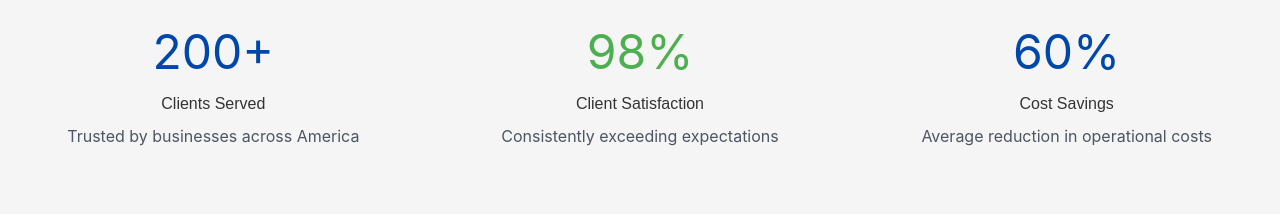
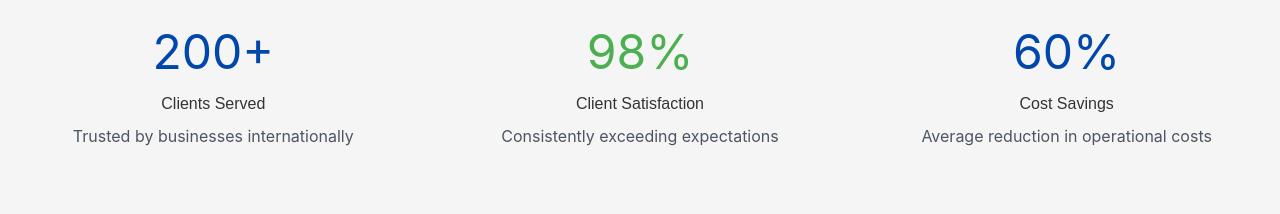
Before and after one commit to greatmindstechnology-cloud/company-website, a React (Vite) app: page / in a window 1280 px wide. Shown: the part 1480-1694 px from the top of the page. Built offline with nearby package versions, Linux system fonts and the light colour scheme.

Commit message:
Update Home.jsx

```diff
--- a/src/pages/Home.jsx
+++ b/src/pages/Home.jsx
@@ -57,7 +57,7 @@
           <div className="p-8">
             <div className="text-5xl mb-4" style={{ color: "var(--color-primary-blue)" }}>200+</div>
             <h5 className="mb-2">Clients Served</h5>
-            <p className="text-gray-600">Trusted by businesses across America</p>
+            <p className="text-gray-600">Trusted by businesses internationally</p>
           </div>
 
           <div className="p-8">
```
